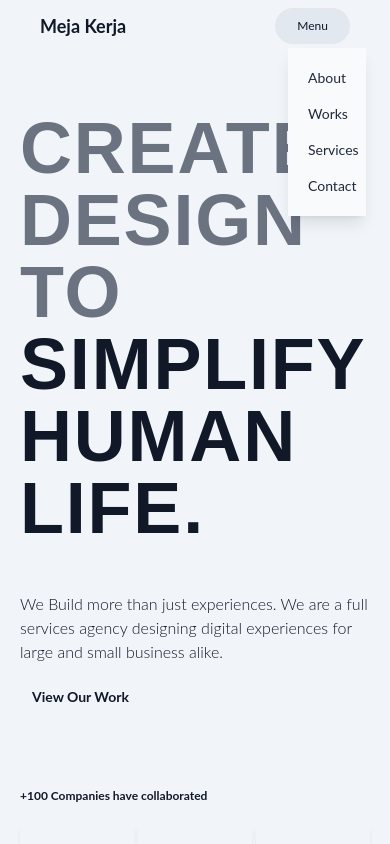
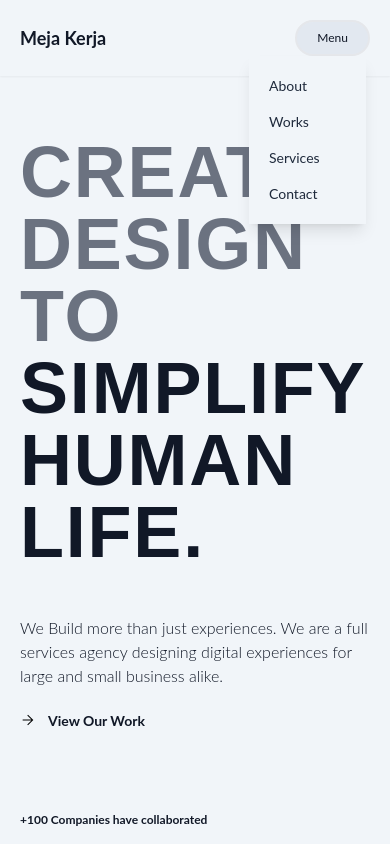
Before and after one commit to ahmadachmed/meja-kerja, a Next.js app: page / in a window 390 px wide. Both pictures are taken after a click on the button "Menu". Shown: the top 844 px of the page. Built offline with nearby package versions, Linux system fonts and the light colour scheme; a web font is replaced by a local one.

Commit message:
responsive navbar & drop shadow

```diff
--- a/components/Hero.js
+++ b/components/Hero.js
@@ -15,9 +15,11 @@ function Hero() {
                 <p>
                     We Build more than just experiences. We are a full services agency designing digital experiences for large and small business alike.
                 </p>
-                <div className='flex mt-5'>
+                <div className='flex mt-5 items-center cursor-pointer '>
                     <div className='mr-3'>
-                        {/* <box-icon name='right-arrow-circle'></box-icon> */}
+                        <span>
+                            <img src='icons/right-arrow.svg' className='h-4'/>
+                        </span>
                     </div>
                     <div>
                         <button className='text-sm font-bold'>
--- a/components/Navbar.js
+++ b/components/Navbar.js
@@ -1,7 +1,7 @@
 import React, { useState } from 'react'
 
 function Navbar() {
-  const [open, setOpen] = useState(false);
+  const [open, setOpen] = useState(true);
   const links = [
     {
       title: "About",
@@ -21,13 +21,13 @@ function Navbar() {
     }
   ]
   return (
-    <nav className='flex py-2 px-10 justify-between items-center sticky inset-x-0 top-0 z-20 bg-slate-100'>
+    <nav className='flex shadow-sm py-5 px-5 sm:px-10 justify-between  items-center sticky inset-x-0 top-0 z-20 bg-slate-100'>
         <div className='flex basis-1/2'>
             <h2 className='text-lg font-bold'>
                 Meja Kerja
             </h2>
         </div>
-        <ul className={`flex md:flex-row md:w-auto md:h-auto md:static md:shadow-none  md:bg-transparent flex-col py-3 shadow-lg absolute w-[20%] bg-gray-50 top-12 transition-all duration-300 ease-in-out ${open ? "right-6" : "right-[-100%]"}`}>
+        <ul className={`flex md:flex-row md:w-auto md:h-auto md:static md:shadow-none md:opacity-100  md:bg-transparent flex-col right-6 py-3 shadow-lg absolute w-[30%] bg-slate-100 top-14 transition-all duration-300 ease-in-out ${open ? " opacity-0" : "opacity-100"}`}>
           {
             links.map((el, index) =>{
               return (
```
